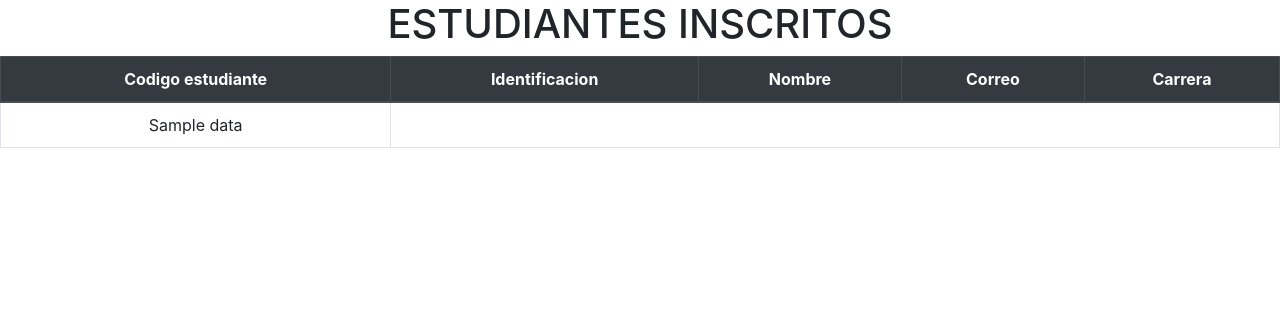
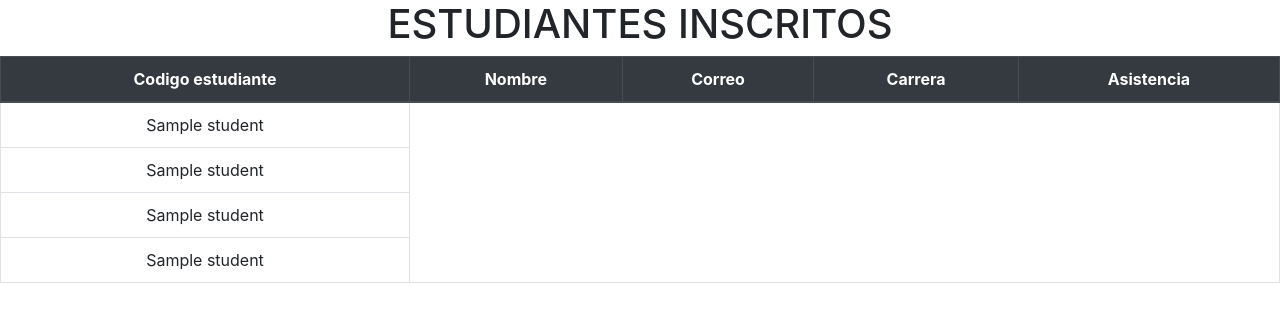
Before and after one commit to AndresFWilT/TeatroBD1, a Flask app: template templates/attendance.html in a window 1280 px wide. Shown: the part 72-394 px from the top of the page. Run offline with Flask 2, Linux system fonts and the light colour scheme; the template is opened without the code that fills it: most values are stand-ins (such as "Sample title", 1, 10 or a date in 2020); parts of the project's set-up code (start-up, migrations or seed data) failed here and were passed over; some libraries are stand-ins or nearby versions.

Commit message:
attendance.html: changin bf pull cristian 5

```diff
--- a/templates/attendance.html
+++ b/templates/attendance.html
@@ -6,22 +6,31 @@
 {% block content %}
   {{ super() }}
   <h1 class="text-center text-uppercase">Estudiantes inscritos</h1>
+
   <table class="table table-bordered text-center">
     <thead class="thead-dark">
       <tr>
         <th>Codigo estudiante</th>
-        <th>Identificacion</th>
         <th>Nombre</th>
         <th>Correo</th>
         <th>Carrera</th>
+        <th>Asistencia</th>
       </tr>
     </thead>
     <tbody>
-      {% if all_students %}
-        {% for student in all_students %}
+      {% if students %}
+        {% for n in range(1,5) %}
           <tr>
-            {% for data in student %}
-              <td>{{ data }}</td>
+            {% for student in students %}
+              <td>{{ student[n] }}</td>
+              {% if n==5 %}
+              <form action="">
+                <td><i class="bi bi-clipboard-check-fill">
+                  <button class="btn btn-outline-success text-center text-uppercase"
+                  type="submit"></button>
+                </i> </td>
+              </form>
+              {% endif %}
             {% endfor %}
           </tr
         {% endfor %}
```
